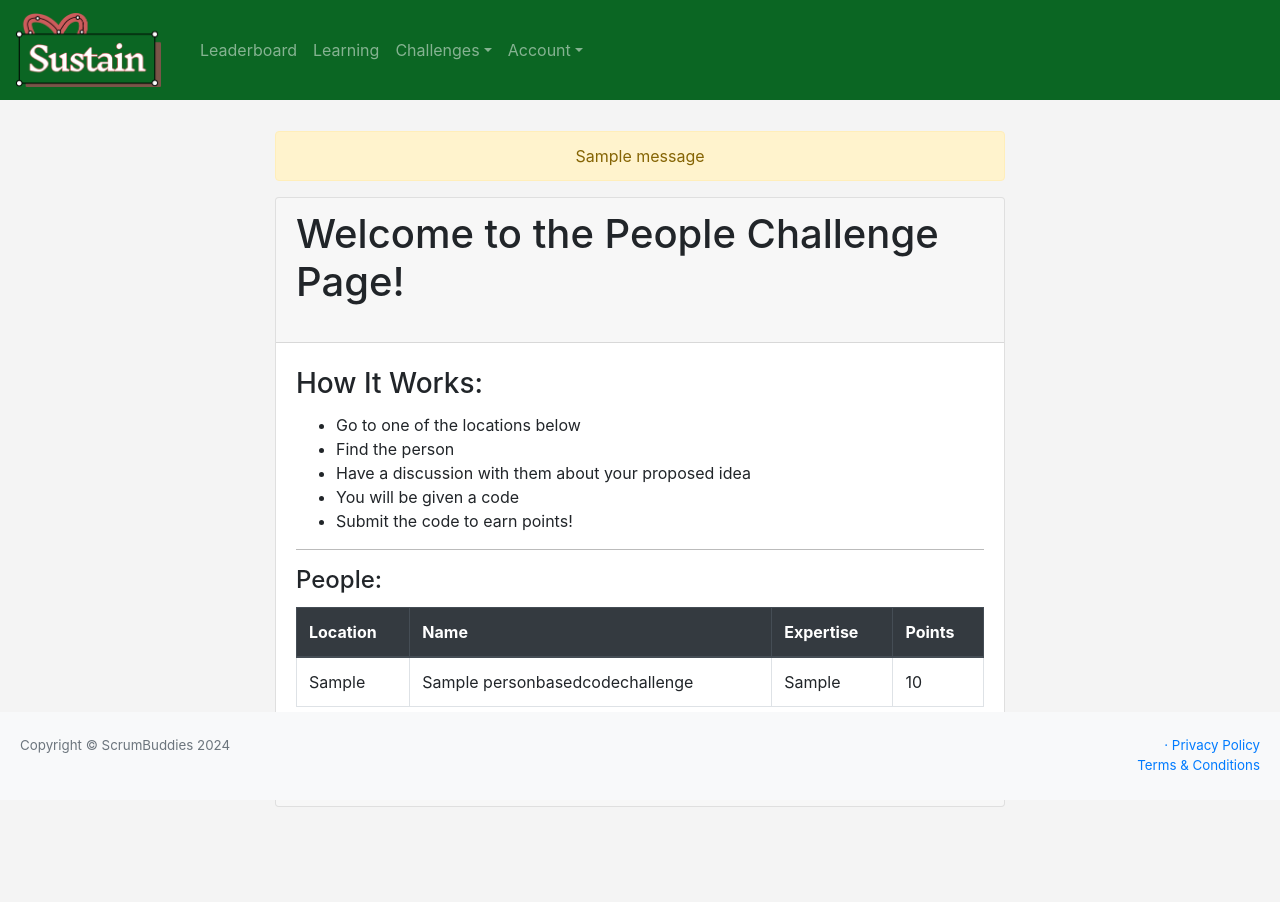
After one commit to CharlieSilver1108/Sustainability-Game, a Django app: page /challenges/person_explain in a window 1280 px wide. The commit adds this page. Run offline with Django 5.2, Linux system fonts and the light colour scheme; tables that the repository leaves empty hold one stand-in row (values such as "Sample post"); one stand-in notice (Sample message) is shown.

Commit message:
Completion of a PersonChallenge is now functional, in the tasks application

```diff
--- a/Sustain/templates/Sustain/navbar.html
+++ b/Sustain/templates/Sustain/navbar.html
@@ -58,8 +58,8 @@ Author: Charlie
             <!-- Logged-In Links -->
             {% if user.is_authenticated %}
               <a class="dropdown-item" href="{% url 'qr_explain' %}">QR Challenges</a>
+              <a class="dropdown-item" href="{% url 'person_explain' %}">People Challenges</a>
               <a class="dropdown-item" href="/challenges/location">GPS Challenges</a>
-              <a class="dropdown-item" href="/challenges/person_based_codes">People Challenges</a>
 
 
               <div class="dropdown-divider"></div>
--- a/tasks/admin.py
+++ b/tasks/admin.py
@@ -1,10 +1,11 @@
 from django.contrib import admin
 
-from .models import Task, Task_Type, MultipleChoiceChallenge, PersonBasedCodeChallenge, LocationBasedTask, UserLocationRelation
+from .models import *
 
 admin.site.register(Task)
 admin.site.register(Task_Type)
 admin.site.register(MultipleChoiceChallenge)
 admin.site.register(PersonBasedCodeChallenge)
 admin.site.register(LocationBasedTask)
+admin.site.register(UserCodeRelation)
 admin.site.register(UserLocationRelation)
--- /dev/null
+++ b/tasks/templates/tasks/person_explain.html
@@ -0,0 +1,81 @@
+{% extends 'Sustain/base.html' %}
+
+{% block content %}
+    <!--
+    File: person_explain.html
+    Description: This is the page containing the locations of the people with codes. The people are listed from the database. The page also contains the instructions for the challenge.
+    Author: Charlie
+    -->
+    <title>People Challenge Page</title>
+
+    <div class="container">
+        <div class="row justify-content-center">
+            <div class="col-12 col-md-8 mx auto">
+                {% if messages %}
+                    <div class="alert alert-warning fade show text-center" role="alert">
+                        {% for message in messages %}
+                            {{ message }}
+                        {% endfor %}
+                    </div>
+                {% endif %}
+
+                <div class="card">
+                    <div class="card-header">
+                        <h1 class="card-title mb-4">Welcome to the People Challenge Page!</h1>
+                        <p class="card-text small"></p>
+                    </div>
+
+                    <div class="card-body">
+                        <h3 class="card-title mt-1">How It Works:</h3>
+                            <ul>
+                                <li>Go to one of the locations below</li>
+                                <li>Find the person</li>
+                                <li>Have a discussion with them about your proposed idea</li>
+                                <li>You will be given a code</li>
+                                <li>Submit the code to earn points!</li>
+                            </ul>
+
+                        <hr style="border-top: 1px solid #bbb;">
+
+
+                        <h4 class="card-title mt-1">People:</h4>
+                        <!-- Table displaying the locations of all people currently stored in the database, and their points -->
+                        <table class="table table-bordered">
+                            <thead class="thead-dark">
+                                <tr>
+                                    <th>Location</th>
+                                    <th>Name</th>
+                                    <th>Expertise</th>
+                                    <th>Points</th>
+                                </tr>
+                            </thead>
+                            <tbody>
+                                {% for person in people %}
+                                <tr>
+                                    <td>{{ person.location }}</td>
+                                    <td>{{ person.name }}</td>
+                                    <td>{{ person.expertise }}</td>
+                                    <td>{{ person.points }}
+                                </tr>
+                                {% empty %}
+                                <tr>
+                                    <td colspan="5" class="text-center">No People found.</td>
+                                </tr>
+                                {% endfor %}
+
+                            </tbody>
+                        </table>
+
+                    </div>
+                    <div class="card-footer text-center py-2">
+                        <div class="d-flex align-items-center justify-content-between mt-2 mb-0">
+                            <a></a>
+                            <a href="{% url 'submit_code' %}" id="submitButton" class="btn" style="background-color:#0B6623; color: white;">Submit Code</a>
+                        </div>
+                    </div>
+                </div>
+            </div>
+        </div>
+    </div>
+
+{% endblock %}
--- a/tasks/templates/tasks/qr_explain.html
+++ b/tasks/templates/tasks/qr_explain.html
@@ -23,7 +23,7 @@
                                 <li>Go to one of the locations below</li>
                                 <li>Find the QR code</li>
                                 <li>Scan it</li>
-                                <li>You be directed to a page containing the challenge</li>
+                                <li>You will be directed to a page containing the challenge</li>
                                 <li>Complete the challenge to earn points!</li>
                             </ul>
 
@@ -44,7 +44,7 @@
                                 {% for question in multiple_choice_questions %}
                                 <tr>
                                     <td>{{ question.location }}</td>
-                                    <td>{{ question.description }}</td>
+                                    <td>{{ question.description | safe }}</td>       <!-- Renders the HTML description, safely -->
                                     <td>{{ question.points }}
                                 </tr>
                                 {% empty %}
--- a/tasks/urls.py
+++ b/tasks/urls.py
@@ -18,12 +18,13 @@ urlpatterns = [
     path('location/<int:waypoint_id>/complete', views.complete_waypoint, name='waypoint'),
     path('location/upload_waypoint', views.upload_waypoint, name='create_waypoints'),
 
-    path('person_based_codes/submit', views.submit_code, name='submit_code'),
+    path('person_challenge/submit', views.submit_code, name='submit_code'),
     # ------- Liam END -------
 
 
     # ------- Charlie START -------
     path('qr_explain', views.qr_explain, name='qr_explain'),
     path('MCQchallenge/<str:code>', views.MCQchallenge, name='MCQchallenge'),     #retrieves a string parameter from the URL
+    path('person_explain', views.person_explain, name='person_explain'),
     # ------- Charlie END -------
 ]
--- a/tasks/views.py
+++ b/tasks/views.py
@@ -182,6 +182,12 @@ def MCQchallenge(request, code):
             "points": challenge.points,
         })
 
+
+# people_explain displays the locations of the QR codes to the user
+def person_explain(request):
+    people = PersonBasedCodeChallenge.objects.all()
+    return render(request, 'tasks/person_explain.html', {'people':people})
+
 # ------- Charlie END -------
 
 
@@ -196,19 +202,20 @@ def submit_code(request):
             person_based_code = PersonBasedCodeChallenge.objects.get(code=code)
             # Check if the code is already added by the user
             if UserCodeRelation.objects.filter(user=request.user, person_based_code=person_based_code).exists():
-                messages.error(request, "You have already added this code.")
+                messages.error(request, "You have already added this code!")
             else:
                 UserCodeRelation.objects.create(user=request.user, person_based_code=person_based_code)
 
                 user = request.user
                 profile = user.profile
                 profile.points += person_based_code.points
+                profile.save()
 
-                messages.success(request, "Code added successfully.")
+                messages.success(request, "Code added successfully!")
         except PersonBasedCodeChallenge.DoesNotExist:
-            messages.error(request, "Invalid code.")
-        return redirect('person_based_codes')  # Redirect to the same page or to a success page
-    return redirect('person_based_codes')
+            messages.error(request, "Invalid code!")
+        return redirect('person_explain')  # Redirect to the same page or to a success page
+    return render(request, 'tasks/PersonChallenge.html')
 
 
 def location_page(request):
```
Also changed, not shown: tasks/templates/tasks/PersonChallenge.html (added, +58 -0 lines), tasks/templates/tasks/person_based_codes.html (deleted, +0 -80 lines).
